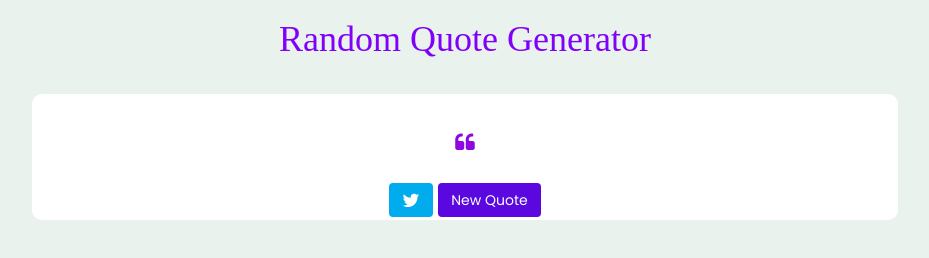
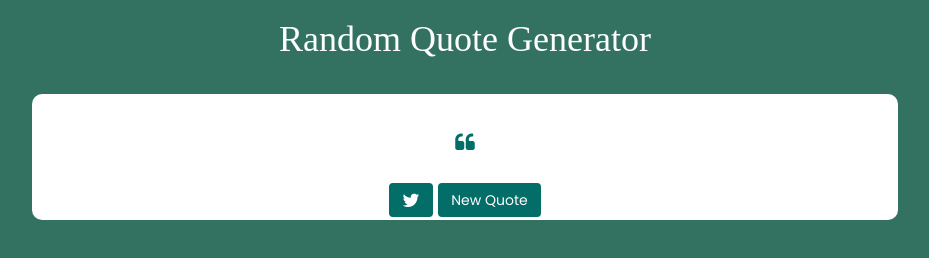
Before and after one commit to ramuthumu/RandomQuoteMachine, a plain HTML site: page index.html in a window 1280 px wide. Shown: the whole page, without its empty margins (175-1104 px from the left). Drawn offline with nearby package versions, Linux system fonts and the light colour scheme; no server answers.

Commit message:
added colors

```diff
--- a/styles.css
+++ b/styles.css
@@ -1,19 +1,20 @@
 body{
-  background-color: #eaf2ee;
+  background-color: #337260;
   text-align: center;
   font-family: Poppins-Medium;
 }
 
 #heading{
-color:#8100f9;
+color:white;
+font-style: normal;
 }
 
 #quote-box{
 text-align: center;
-background-color: white;
+background-color:white;
 border-radius: 10px;
 font-family: Poppins;
-color:#8d08e0;
+color:#036d68;
 font-size: 150%;
 margin:3% 12% 0 12%;
 padding:3% 2% 3px 2%;
@@ -27,11 +28,11 @@ padding:3% 2% 3px 2%;
 #new-quote{
 
 	color: white;
-	background-color: #5b08e0
+	background-color: #036d68;
 }
 
 #tweet{
 
 	color: white;
-	background-color: #00aced;
+	background-color: #036d68;
 }
```
